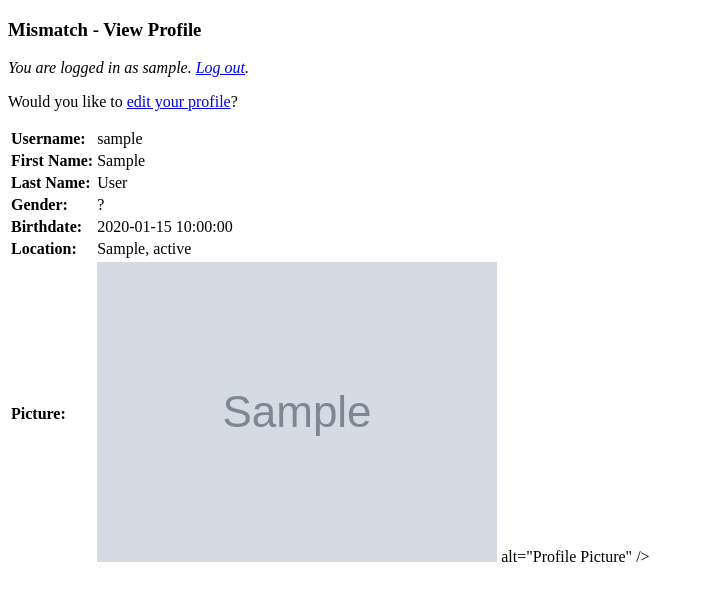
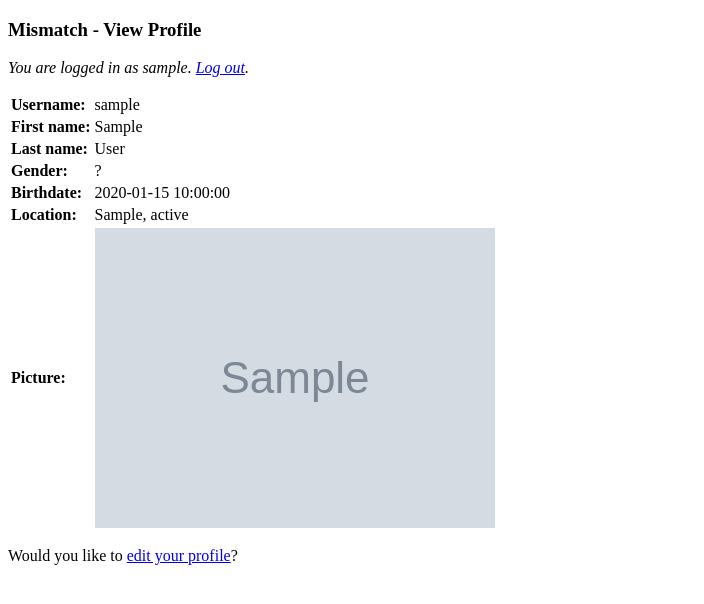
Before and after one commit to sgreenholtz/php_course_work, a PHP site: page /viewprofile.php in a window 1280 px wide. Shown: the top 604 px of the page, without its empty margins (0-704 px from the left). Run offline with PHP 8.4, Linux system fonts and the light colour scheme; the visitor is signed in with stand-in values (Sample User, id 1); tables that the repository leaves empty or names only in its code hold one stand-in row (values such as "Sample post"); grey boxes marked "Sample" are stand-in pictures.

Commit message:
Got fed up with original code errors so starting over

```diff
--- a/lab_7/viewprofile.php
+++ b/lab_7/viewprofile.php
@@ -1,5 +1,7 @@
 <?php
   session_start();
+
+  // If the session vars aren't set, try to set them with a cookie
   if (!isset($_SESSION['user_id']))
   {
     if (isset($_COOKIE['user_id']) && isset($_COOKIE['username']))
@@ -8,9 +10,6 @@
       $_SESSION['username'] = $_COOKIE['username'];
     }
   }
-
-    require_once('appvars.php');
-    require_once('connectvars.php');
 ?>
 
 <!DOCTYPE html PUBLIC "-//W3C//DTD XHTML 1.0 Transitional//EN"
@@ -19,104 +18,104 @@
 <head>
   <meta http-equiv="Content-Type" content="text/html; charset=utf-8" />
   <title>Mismatch - View Profile</title>
-    <link rel="stylesheet" type="text/css" href="style/style.css" />
+  <link rel="stylesheet" type="text/css" href="style.css" />
 </head>
 <body>
   <h3>Mismatch - View Profile</h3>
 
-    <?php if (!isset($_SESSION['user_id']))
-    { ?>
-        <p class="login">Please <a href="login.php">log in</a> to access this page.</p>
-    <?php exit();
+<?php
+  require_once('appvars.php');
+  require_once('connectvars.php');
+
+  if (!isset($_SESSION['user_id']))
+  {
+    echo '<p class="login">Please <a href="login.php">log in</a> to access this page.</p>';
+    exit();
   }
   else
-    { ?>
-        <p class="login">You are logged in as <?= $_SESSION['username'] ?>.
-            <a href="logout.php">Log out</a>.</p>
-    <?php }
+  {
+    echo('<p class="login">You are logged in as ' . $_SESSION['username'] . '. <a href="logout.php">Log out</a>.</p>');
+  }
 
   $dbc = mysqli_connect(DB_HOST, DB_USER, DB_PASSWORD, DB_NAME);
 
   if (!isset($_GET['user_id']))
   {
-        $query = "SELECT username, first_name, last_name, gender, birthdate, city, " .
-            "state, picture FROM mismatch_user WHERE user_id = '" . $_SESSION['user_id'] . "'";
+    $query = "SELECT username, first_name, last_name, gender, birthdate, city, state, picture FROM mismatch_user WHERE user_id = '" . $_SESSION['user_id'] . "'";
   }
   else
   {
-        $query = "SELECT username, first_name, last_name, gender, birthdate, city, " .
-        "state, picture FROM mismatch_user WHERE user_id = '" . $_GET['user_id'] . "'";
+    $query = "SELECT username, first_name, last_name, gender, birthdate, city, state, picture FROM mismatch_user WHERE user_id = '" . $_GET['user_id'] . "'";
   }
-
   $data = mysqli_query($dbc, $query);
 
   if (mysqli_num_rows($data) == 1)
   {
+    // The user row was found so display the user data
     $row = mysqli_fetch_array($data);
-    ?>
-        <table>
-        <?php if (!empty($row['username']))
-        { ?>
-            <tr><td class="label">Username:</td><td><?= $row['username'] ?></td></tr>
-        <?php }
+    echo '<table>';
+    if (!empty($row['username']))
+    {
+      echo '<tr><td class="label">Username:</td><td>' . $row['username'] . '</td></tr>';
+    }
     if (!empty($row['first_name']))
-        { ?>
-            <tr><td class="label">First Name:</td><td><?= $row['first_name'] ?></td></tr>
-        <?php }
+    {
+      echo '<tr><td class="label">First name:</td><td>' . $row['first_name'] . '</td></tr>';
+    }
     if (!empty($row['last_name']))
-        { ?>
-            <tr><td class="label">Last Name:</td><td><?= $row['last_name'] ?></td></tr>
-        <?php }
+    {
+      echo '<tr><td class="label">Last name:</td><td>' . $row['last_name'] . '</td></tr>';
+    }
     if (!empty($row['gender']))
-        { ?>
-            <tr><td class="label">Gender:</td><td>
-        <?php }
+    {
+      echo '<tr><td class="label">Gender:</td><td>';
       if ($row['gender'] == 'M')
-            { ?>
-                Male
-            <?php }
-            elseif ($row['gender'] == 'F')
-            { ?>
-                Female
-            <?php }
-            else
-            { ?>
-                ?
-        <?php } ?>
-        </td></tr>
-        <?php if (!empty($row['birthdate']))
-        { ?>
-            <?php if (!isset($_GET['user_id']) || ($_SESSION['user_id'] == $_GET['user_id']))
-            { ?>
-                <tr><td class="label">Birthdate:</td><td><?= $row['birthdate'] ?></td></tr>
-            <?php }
+      {
+        echo 'Male';
+      }
+      else if ($row['gender'] == 'F')
+      {
+        echo 'Female';
+      }
       else
       {
-                list($year, $month, $day) = explode('-', $row['birthdate']); ?>
-                <tr><td class="label">Year born:</td><td><?= $year ?></td></tr>
-            <?php }
+        echo '?';
+      }
+      echo '</td></tr>';
+    }
+    if (!empty($row['birthdate']))
+    {
+      if (!isset($_GET['user_id']) || ($_SESSION['user_id'] == $_GET['user_id']))
+      {
+        echo '<tr><td class="label">Birthdate:</td><td>' . $row['birthdate'] . '</td></tr>';
+      }
+      else
+      {
+        list($year, $month, $day) = explode('-', $row['birthdate']);
+        echo '<tr><td class="label">Year born:</td><td>' . $year . '</td></tr>';
+      }
     }
     if (!empty($row['city']) || !empty($row['state']))
-        { ?>
-            <tr><td class="label">Location:</td><td><?= $row['city'] ?>, <?= $row['state'] ?></td></tr>
-        <?php }
+    {
+      echo '<tr><td class="label">Location:</td><td>' . $row['city'] . ', ' . $row['state'] . '</td></tr>';
+    }
     if (!empty($row['picture']))
-        { ?>
-        <tr><td class="label">Picture:</td><td><img src="<?= MM_UPLOADPATH . $row['picture'] ?>"
-    </table>
-            alt="Profile Picture" /></td></tr>
-        <?php }
+    {
+      echo '<tr><td class="label">Picture:</td><td><img src="' . MM_UPLOADPATH . $row['picture'] .
+        '" alt="Profile Picture" /></td></tr>';
+    }
+    echo '</table>';
     if (!isset($_GET['user_id']) || ($_SESSION['user_id'] == $_GET['user_id']))
-        { ?>
-            <p>Would you like to <a href="editprofile.php">edit your profile</a>?</p>
-        <?php }
+    {
+      echo '<p>Would you like to <a href="editprofile.php">edit your profile</a>?</p>';
+    }
   }
   else
-    { ?>
-        <p class="error">There was a problem accessing your profile. 123</p>
-    <?php }
+  {
+    echo '<p class="error">There was a problem accessing your profile.</p>';
+  }
+
   mysqli_close($dbc);
 ?>
-
 </body>
 </html>
```
Also changed, not shown: lab_7/editprofile.php (+30 -22 lines). Lines whose indentation alone changed are shown as unchanged.
